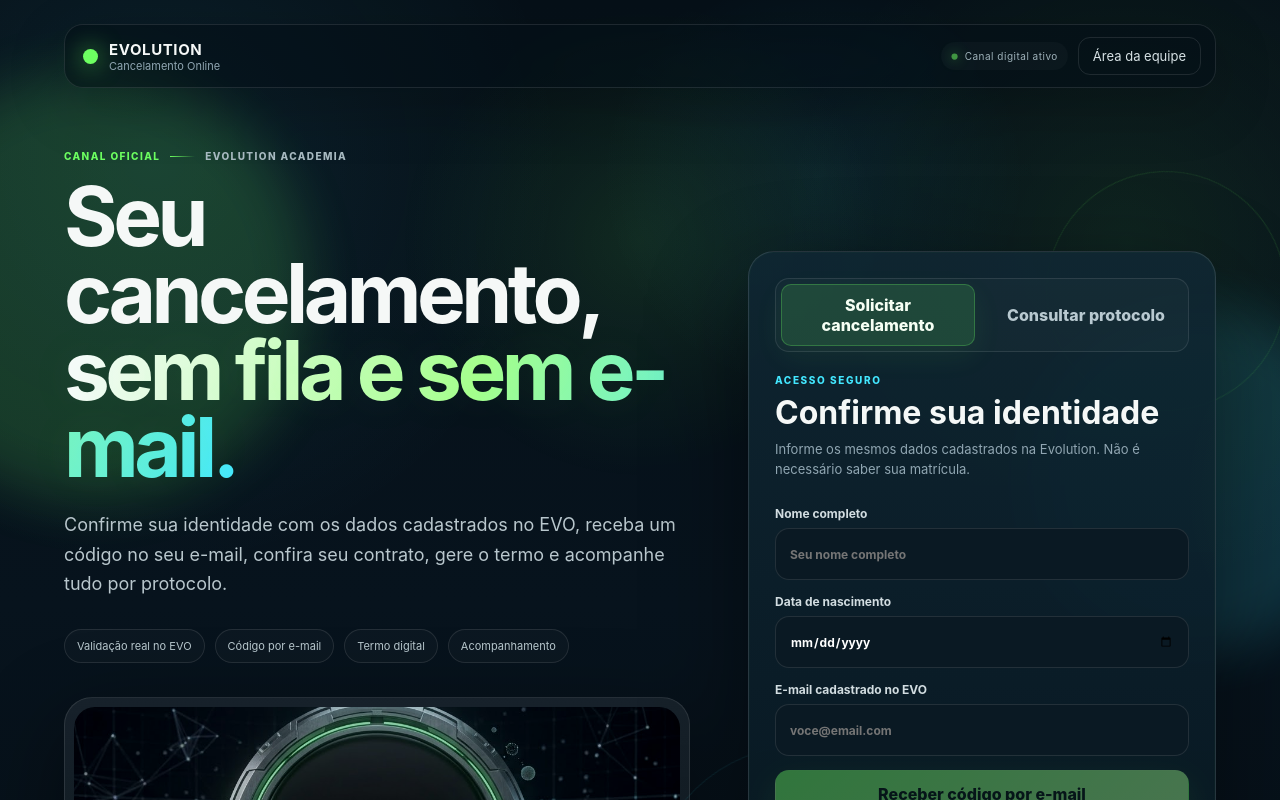
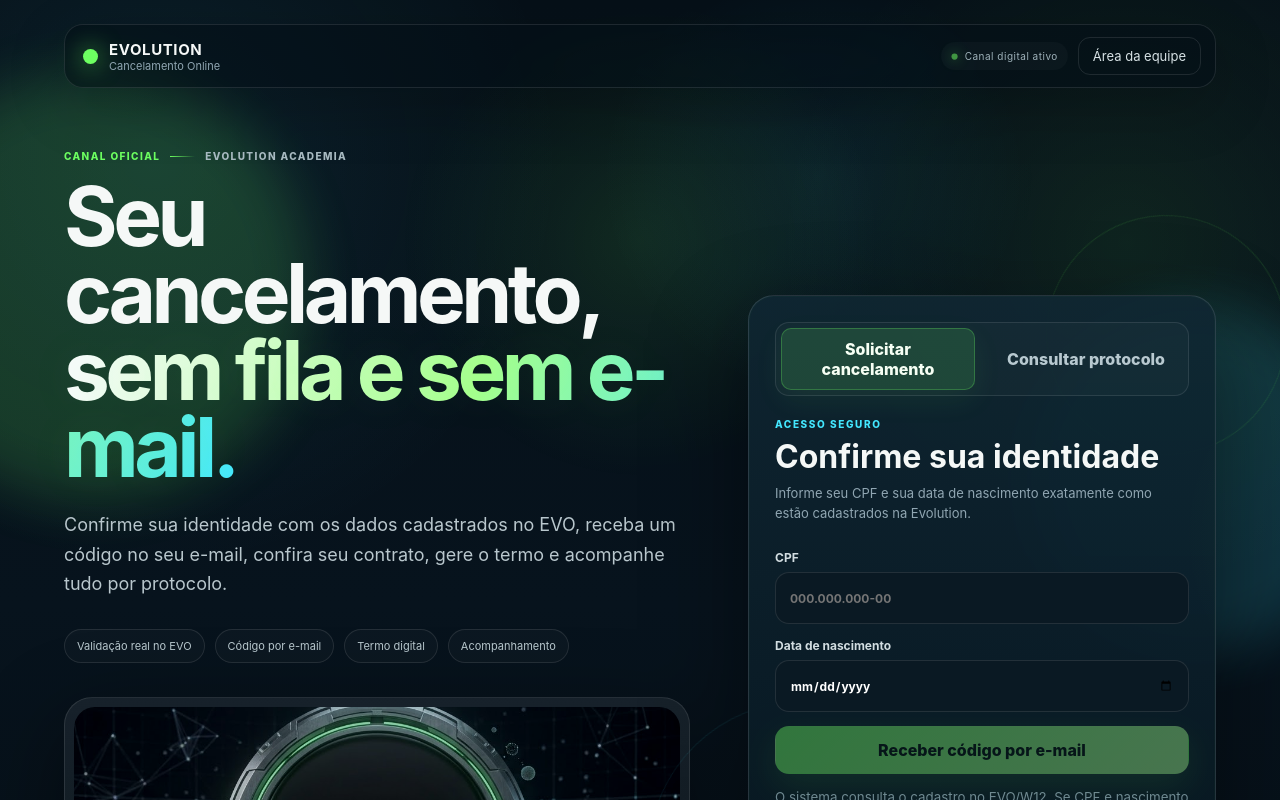
Before and after one commit to Gerrard013/evolution-cancelamento-360, a Next.js app: page / in a window 1280 px wide. Shown: the top 800 px of the page. Built offline with nearby package versions, Linux system fonts and the light colour scheme.

Commit message:
feat: simplify public identity form to CPF and birth date

```diff
--- a/src/app/SelfServiceStart.tsx
+++ b/src/app/SelfServiceStart.tsx
@@ -6,12 +6,19 @@
 type ProtocolResult = { protocol:string; status:string; statusLabel:string; createdAt:string; unit:string; planName:string; cancellationFee:number; cancellationFeePaid:boolean; estimatedRefund:number };
 type AuthStage = "credentials"|"otp"|"verified";
 
+function formatCpf(value:string) {
+  const digits=value.replace(/\D/g,"").slice(0,11);
+  return digits
+    .replace(/^(\d{3})(\d)/,"$1.$2")
+    .replace(/^(\d{3})\.(\d{3})(\d)/,"$1.$2.$3")
+    .replace(/\.(\d{3})(\d)/,".$1-$2");
+}
+
 export default function SelfServiceStart() {
   const [mode,setMode]=useState<"new"|"status">("new");
   const [authStage,setAuthStage]=useState<AuthStage>("credentials");
-  const [fullName,setFullName]=useState("");
+  const [cpf,setCpf]=useState("");
   const [birthDate,setBirthDate]=useState("");
-  const [email,setEmail]=useState("");
   const [challengeId,setChallengeId]=useState("");
   const [emailHint,setEmailHint]=useState("");
   const [code,setCode]=useState("");
@@ -45,12 +52,12 @@
       const r=await fetch("/api/public/start",{
         method:"POST",
         headers:{"Content-Type":"application/json"},
-        body:JSON.stringify({fullName,birthDate,email})
+        body:JSON.stringify({cpf:cpf.replace(/\D/g,""),birthDate})
       });
       const d=await r.json().catch(()=>({}));
       if(!r.ok) throw new Error(d.error||"Não foi possível confirmar seus dados.");
       setChallengeId(d.challengeId||"");
-      setEmailHint(d.emailHint||email);
+      setEmailHint(d.emailHint||"e-mail cadastrado");
       setAuthStage("otp");
     } catch(e) {
       setError(e instanceof Error?e.message:"Não foi possível iniciar a validação.");
@@ -67,7 +74,7 @@
       });
       const d=await r.json().catch(()=>({}));
       if(!r.ok) throw new Error(d.error||"Código inválido.");
-      setName(d.customerName||fullName);
+      setName(d.customerName||"Cliente");
       setContracts(d.contracts||[]);
       setAuthStage("verified");
     } catch(e) {
@@ -104,14 +111,13 @@
     <div className="self-service-title">
       <span>ACESSO SEGURO</span>
       <h2>Confirme sua identidade</h2>
-      <p>Informe os mesmos dados cadastrados na Evolution. Não é necessário saber sua matrícula.</p>
+      <p>Informe seu CPF e sua data de nascimento exatamente como estão cadastrados na Evolution.</p>
     </div>
-    <label>Nome completo<input value={fullName} onChange={e=>setFullName(e.target.value)} placeholder="Seu nome completo" autoComplete="name" required/></label>
+    <label>CPF<input value={formatCpf(cpf)} onChange={e=>setCpf(e.target.value.replace(/\D/g,"").slice(0,11))} placeholder="000.000.000-00" inputMode="numeric" autoComplete="off" required/></label>
     <label>Data de nascimento<input type="date" value={birthDate} onChange={e=>setBirthDate(e.target.value)} autoComplete="bday" required/></label>
-    <label>E-mail cadastrado no EVO<input type="email" value={email} onChange={e=>setEmail(e.target.value)} placeholder="voce@email.com" autoComplete="email" required/></label>
     {error&&<div className="error-box">{error}</div>}
-    <button className="btn primary full" disabled={loading||!fullName.trim()||!birthDate||!email.trim()}>{loading?"Validando no EVO...":"Receber código por e-mail"}</button>
-    <small className="privacy-note">Os três dados precisam coincidir com o cadastro do EVO/W12. Depois enviaremos um código de uso único para o próprio e-mail confirmado.</small>
+    <button className="btn primary full" disabled={loading||cpf.length!==11||!birthDate}>{loading?"Validando no EVO...":"Receber código por e-mail"}</button>
+    <small className="privacy-note">O sistema consulta o cadastro no EVO/W12. Se CPF e nascimento coincidirem, o código será enviado somente para o e-mail já cadastrado no EVO. O e-mail não precisa ser digitado.</small>
   </form> : authStage==="otp" ? <form onSubmit={verifyIdentity}>
     <div className="self-service-title">
       <span>VERIFICAÇÃO EM 2 ETAPAS</span>
@@ -122,7 +128,7 @@
     {error&&<div className="error-box">{error}</div>}
     <button className="btn primary full" disabled={loading||code.length!==6}>{loading?"Confirmando...":"Confirmar identidade"}</button>
     <button type="button" className="btn secondary full" disabled={loading} onClick={resetAuth}>Corrigir meus dados</button>
-    <small className="privacy-note">O código é temporário, possui limite de tentativas e não substitui os dados cadastrados no EVO.</small>
+    <small className="privacy-note">O código é temporário, de uso único e possui limite de tentativas.</small>
   </form> : null;
 
   return <div className="self-service-card">
@@ -135,9 +141,9 @@
       <div className="self-service-title"><span>IDENTIDADE CONFIRMADA</span><h2>{name ? `Olá, ${name.split(" ")[0]}` : "Contratos encontrados"}</h2><p>Selecione o contrato que deseja cancelar.</p></div>
       <div className="public-contract-list">{contracts.map(c=><button key={c.id} onClick={()=>choose(c.id)} disabled={loading}><b>{c.planName}</b><span>{c.unit} • Início {new Date(c.startDate).toLocaleDateString("pt-BR")}</span></button>)}</div>
       {error&&<div className="error-box">{error}</div>}
-      <small className="privacy-note">A matrícula é obtida internamente pelo EVO/W12 e não precisa ser digitada pelo cliente.</small>
+      <small className="privacy-note">A matrícula e o e-mail são obtidos internamente pelo EVO/W12 e não precisam ser digitados pelo cliente.</small>
     </div> : <form onSubmit={checkProtocol}>
-      <div className="self-service-title"><span>IDENTIDADE CONFIRMADA</span><h2>Consulte seu protocolo</h2><p>Informe somente o protocolo. Sua identidade já foi validada pelo e-mail cadastrado.</p></div>
+      <div className="self-service-title"><span>IDENTIDADE CONFIRMADA</span><h2>Consulte seu protocolo</h2><p>Informe somente o protocolo. Sua identidade já foi validada com CPF, nascimento e código enviado ao e-mail cadastrado.</p></div>
       <label>Protocolo<input value={protocol} onChange={e=>setProtocol(e.target.value.toUpperCase())} placeholder="Ex.: EV-..." autoComplete="off" required/></label>
       {error&&<div className="error-box">{error}</div>}
       <button className="btn primary full" disabled={loading||!protocol}>{loading?"Consultando...":"Consultar"}</button>
```
